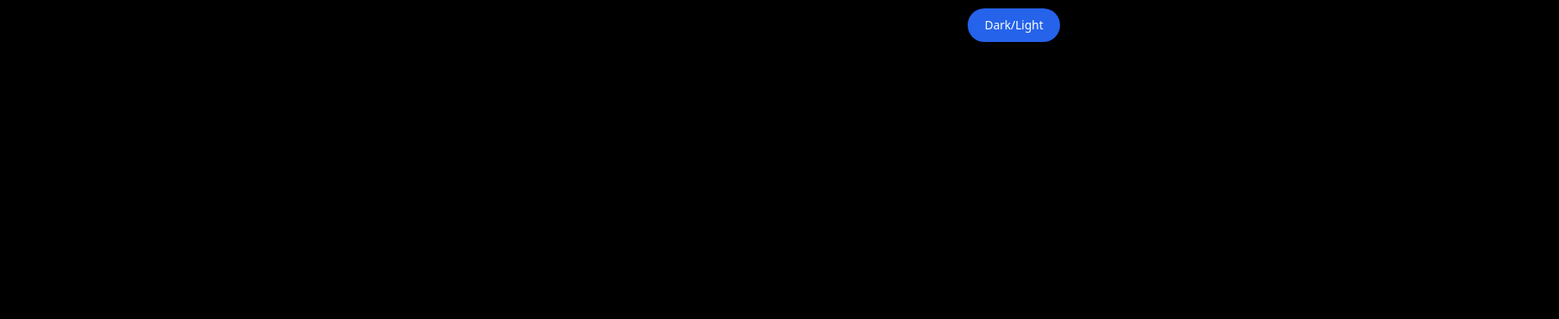
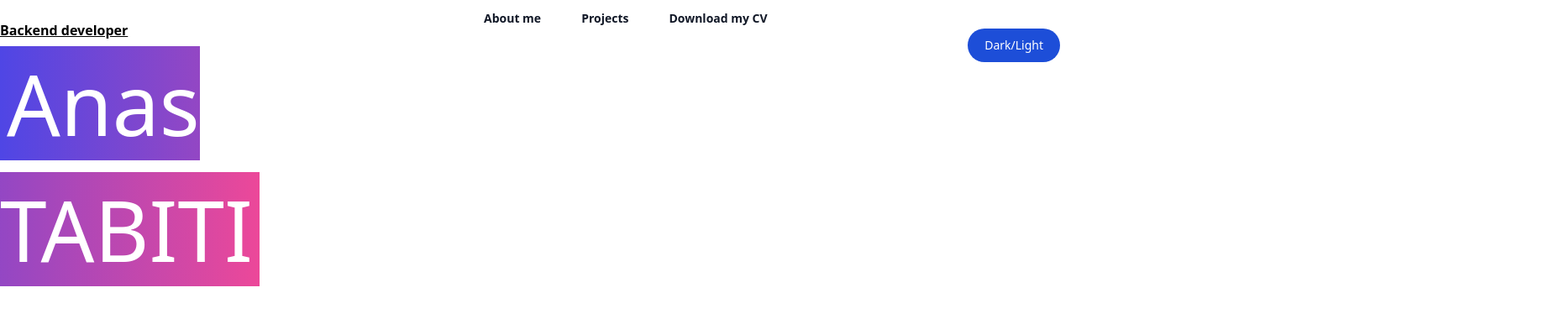
Before and after one commit to anastabiti/myportfolio, a React (Vite) app in the folder anastabiti/: page / in a window 1280 px wide. Shown: the top 380 px of the page at 84% size, 1856 px wide, since content can reach past the window. Built offline with nearby package versions, Linux system fonts and the light colour scheme.

Commit message:
add dark mode

```diff
--- a/anastabiti/index.html
+++ b/anastabiti/index.html
@@ -1,5 +1,5 @@
 <!doctype html>
-<html lang="en" class="dark">
+<html lang="en">
   <head>
     <meta charset="UTF-8" />
     <link rel="icon" type="image/svg+xml" href="https://media.licdn.com/dms/image/D4E03AQEAFXtO1tmGyA/profile-displayphoto-shrink_400_400/0/1708704656304?e=1716422400&v=beta&t=U3_1pDorF53IXKw5afIaNtD-ZAkd-ITpSYX0xI1FyDk" />
--- a/anastabiti/src/App.tsx
+++ b/anastabiti/src/App.tsx
@@ -20,18 +20,41 @@ function App() {
   }
   return (
     <>
-      {/* <h1 className="text-13xl font-bold underline">Backend developer</h1> */}
-      {/* <h1>Anas TABITI</h1> */}
+      <div style={{ position:"relative", top:"10px",left:"45%"}} className="lg:flex lg:gap-x-12">
+        <a href="#" className="text-sm font-semibold leading-6 text-gray-900">
+          About me
+        </a>
+        <a href="#" className="text-sm font-semibold leading-6 text-gray-900">
+          Projects
+        </a>
+        <a href="#" className="text-sm font-semibold leading-6 text-gray-900">
+          Download my CV
+        </a>
+
+      </div>
+
+      {/* <div className="cursor-progress ..."> */}
+      <div  style={{ position:"relative", }} className="cursor-context-menu	 ...">
+        <h1  className="text-13xl font-bold underline">Backend developer</h1>
+        {/* https://tailwindcss.com/docs/box-decoration-break */}
+        <span
+          style={{ fontSize: "100px" }}
+          className="box-decoration-slice bg-gradient-to-r from-indigo-600 to-pink-500 text-white px-2 ..."
+        >
+          Anas
+          <br />
+          TABITI
+        </span>
 
         <button
-        style={{ position: "absolute" ,top:"10px", right:"10px"}}
+          style={{ position: "absolute", top: "10px", right: "10px" }}
           onClick={handleClick}
           type="button"
           className="text-white bg-blue-700 hover:bg-blue-800 focus:outline-none focus:ring-4 focus:ring-blue-300 font-medium rounded-full text-sm px-5 py-2.5 text-center me-2 mb-2 dark:bg-blue-600 dark:hover:bg-blue-700 dark:focus:ring-blue-800"
         >
           Dark/Light
         </button>
-
+      </div>
     </>
   );
 }
--- a/anastabiti/tailwind.config.js
+++ b/anastabiti/tailwind.config.js
@@ -5,8 +5,10 @@ export default {
     "./index.html",
     "./src/**/*.{js,ts,jsx,tsx}",
   ],
+
   theme: {
     extend: {},
+
   },
   plugins: [],
 }
```
Lines whose indentation alone changed are shown as unchanged.
